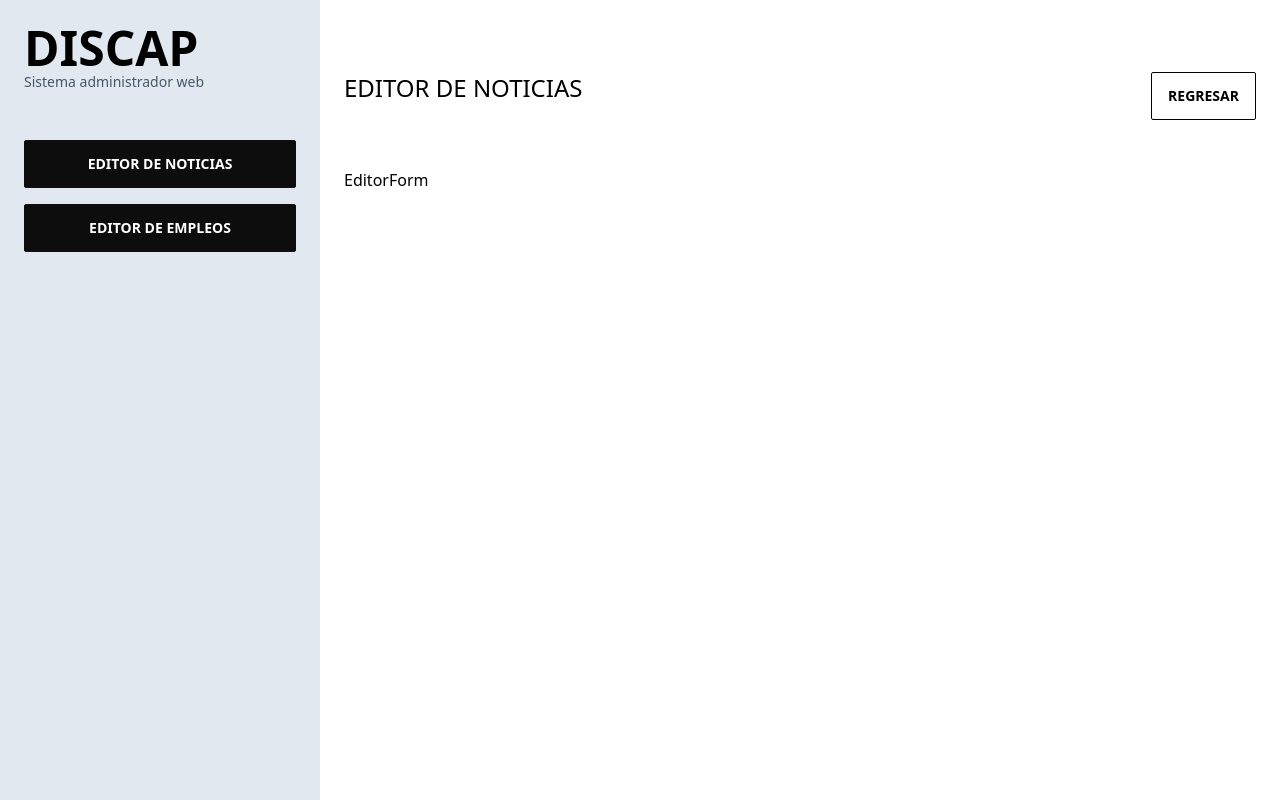
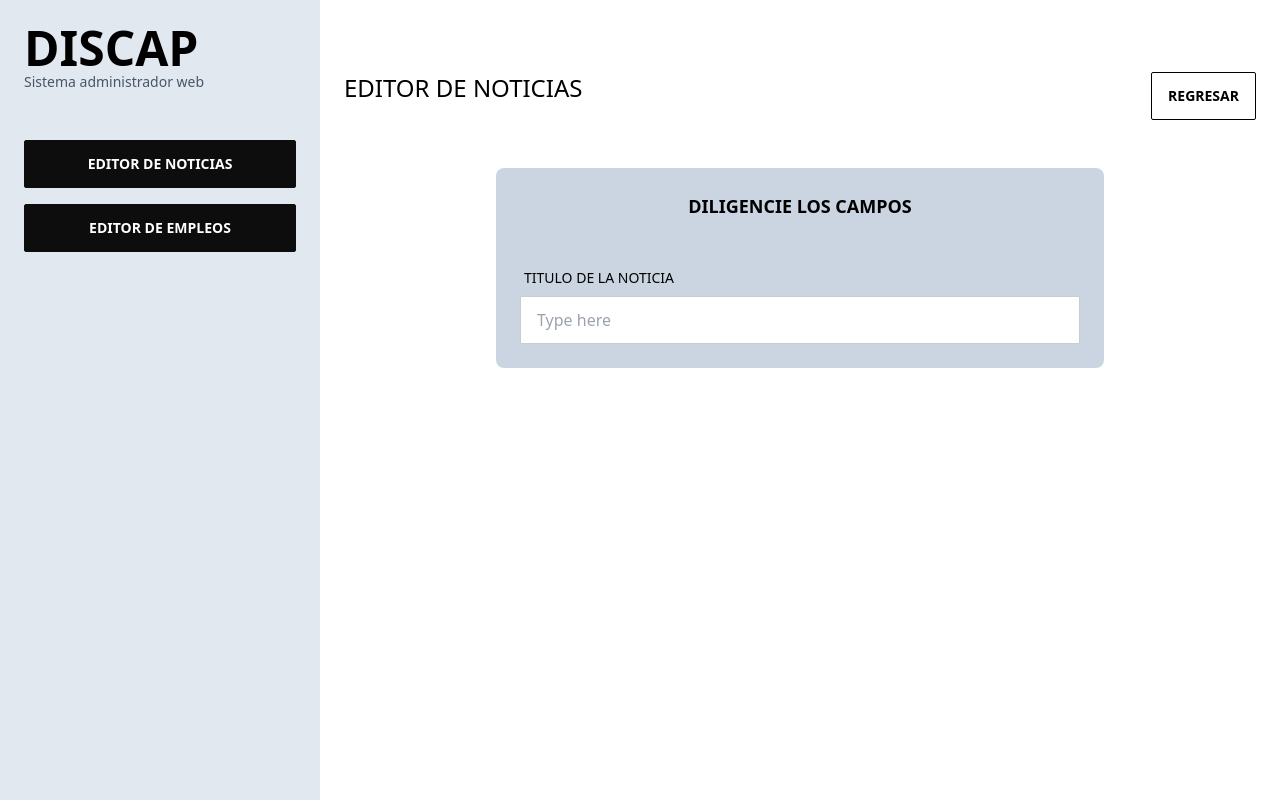
Before and after one commit to millerarocha/discap2023, a React (Vite) app: page /admin/news in a window 1280 px wide. Both pictures are taken after a click on the button "CREAR NOTICIA". Built offline with nearby package versions, Linux system fonts and the light colour scheme.

Commit message:
feat/add input to editor form

```diff
--- a/src/Routes/Admin/Dashboard/EditorForm/EditorForm.jsx
+++ b/src/Routes/Admin/Dashboard/EditorForm/EditorForm.jsx
@@ -1,8 +1,14 @@
+import Input from "../../../../common/Input";
 
-const EditorForm = () => {
+const EditorForm = ({ title = "Diligencie los campos" }) => {
   return (
-    <div>EditorForm</div>
-  )
-}
+    <div className="w-2/3 mx-auto flex flex-col bg-slate-300 p-6 rounded-lg gap-5">
+      <h2 className="font-bold text-lg uppercase text-center mb-5">{title}</h2>
+      <form>
+        <Input label="Titulo de la noticia"/>
+      </form>
+    </div>
+  );
+};
 
-export default EditorForm
+export default EditorForm;
--- a/src/Routes/Admin/Dashboard/NewsEditor/NewsEditor.jsx
+++ b/src/Routes/Admin/Dashboard/NewsEditor/NewsEditor.jsx
@@ -4,14 +4,26 @@ import EditorTitle from "../EditorTitle/EditorTitle";
 import EditorForm from "../EditorForm";
 
 const NewsEditor = () => {
-  const [isCreateNew, setIsCreateNew] = useState(false);
+  const [isFormOpen, setIsFormOpen] = useState(false);
+  const [newInfo, setNewInfo] = useState({})
+
   const btnTextInfo = ()=>{
-    return isCreateNew ? 'Regresar' : 'Crear Noticia'
+    return isFormOpen ? 'Regresar' : 'Crear Noticia'
   }
+
+  const createNew = ()=>{
+    setIsFormOpen(!isFormOpen);
+    setNewInfo({})
+  }
+  const editNew = ()=>{
+    setIsFormOpen(!isFormOpen);
+    setNewInfo({})
+  }
+
   return (
     <section>
-      <EditorTitle title="Editor de Noticias" btnText={btnTextInfo()} onClick={()=>setIsCreateNew(!isCreateNew)}/>
-      {!isCreateNew && (
+      <EditorTitle title="Editor de Noticias" btnText={btnTextInfo()} onClick={createNew}/>
+      {!isFormOpen && (
         <div className="grid grid-cols-1 lg:grid-cols-3 gap-4">
           <Card isAdmin />
           <Card isAdmin />
@@ -19,7 +31,7 @@ const NewsEditor = () => {
           <Card isAdmin />
         </div>
       )}
-      {isCreateNew && <EditorForm />}
+      {isFormOpen && <EditorForm />}
     </section>
   );
 };
--- /dev/null
+++ b/src/common/Input/Input.jsx
@@ -0,0 +1,18 @@
+
+
+const Input = ({label='input title'}) => {
+  return (
+    <div className="form-control w-full">
+      <label className="label">
+        <span className="label-text uppercase">{label}</span>
+      </label>
+      <input
+        type="text"
+        placeholder="Type here"
+        className="input input-bordered w-full"
+      />
+    </div>
+  );
+};
+
+export default Input;
--- /dev/null
+++ b/src/common/Input/index.js
@@ -0,0 +1 @@
+export { default } from './Input'
```
